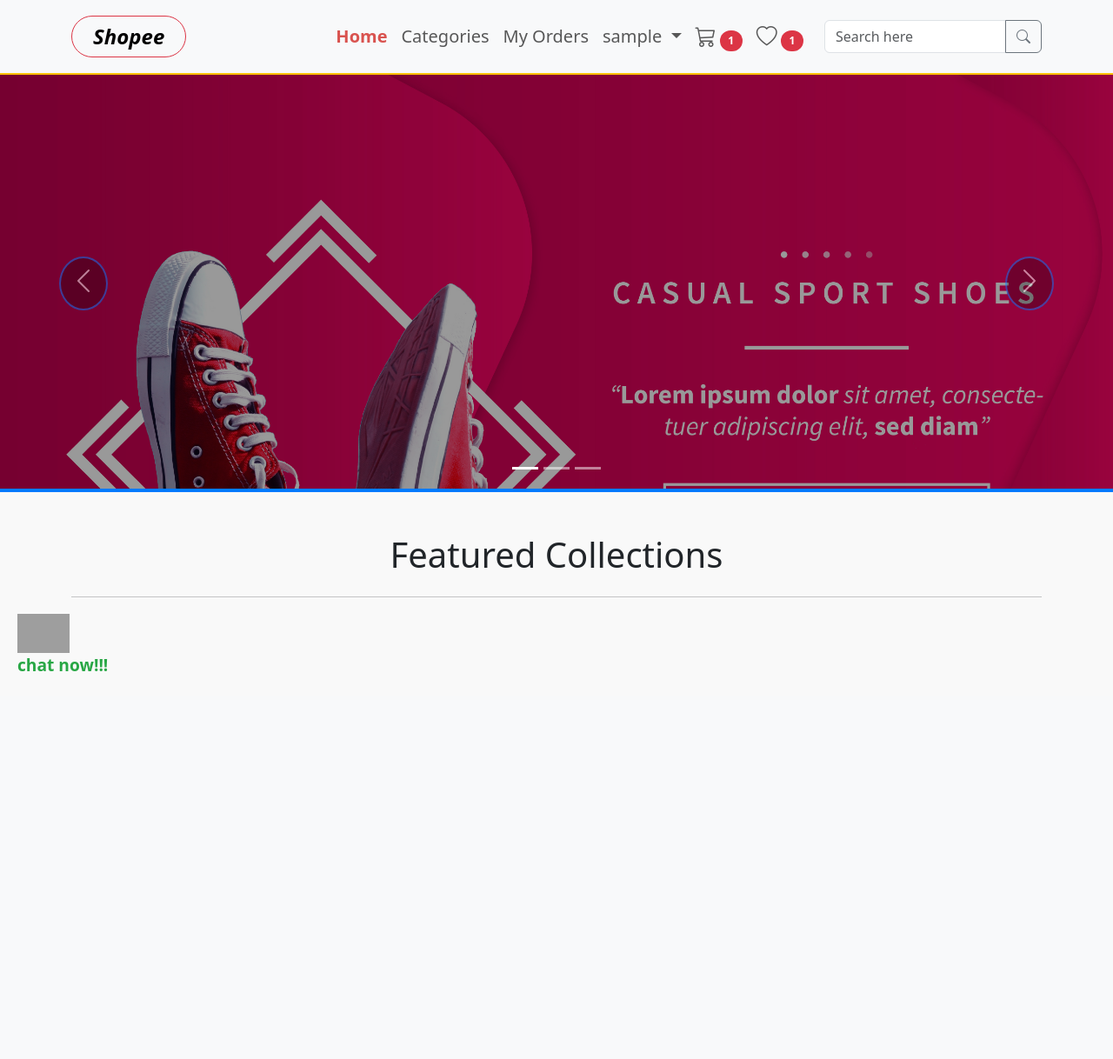
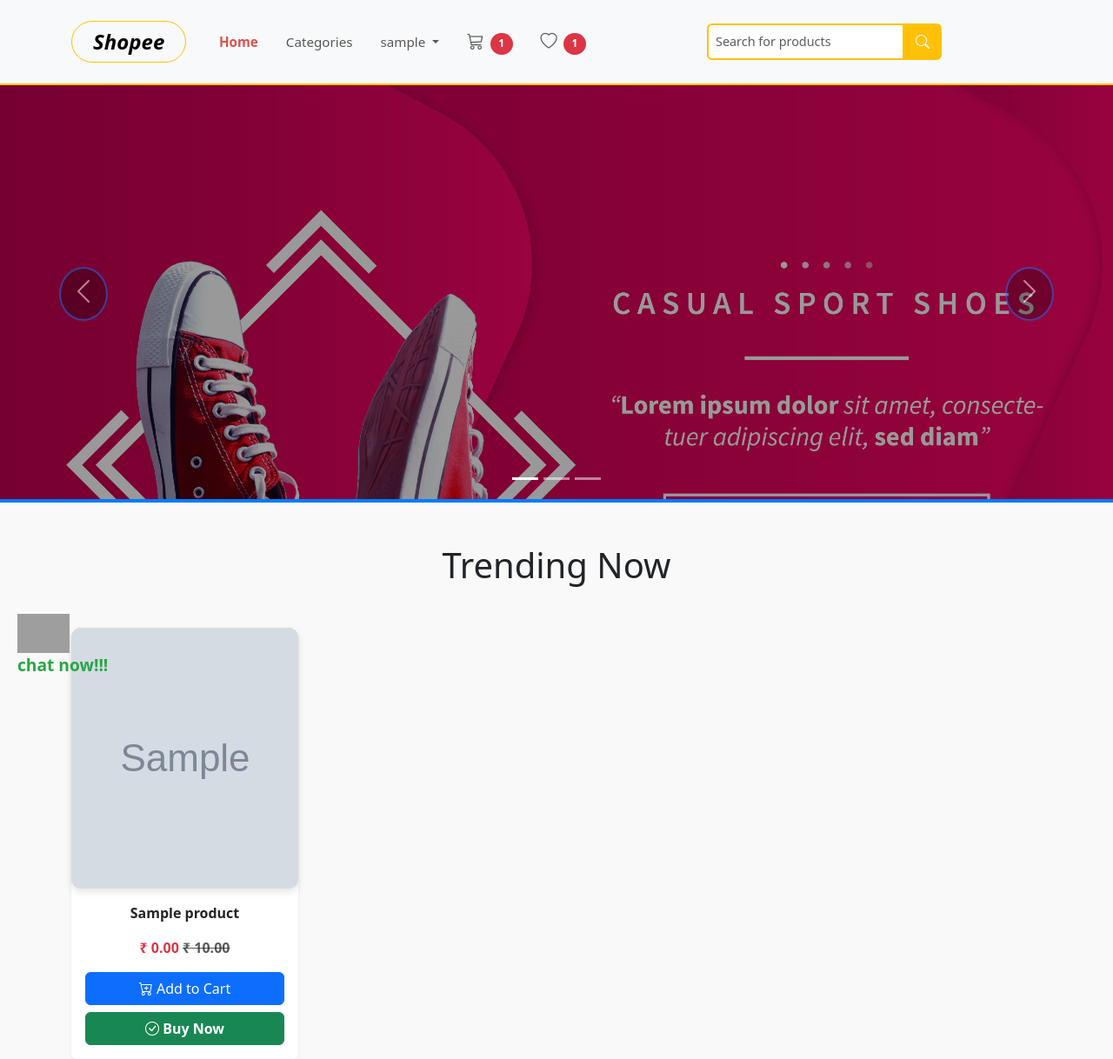
Before and after one commit to franklindcruz/Django_Ecommerce_Website, a Django app: page / in a window 1280 px wide. Shown: the whole page at 87% size. Before the commit the page ends 772 px from the top, so only its background shows below. Run offline with Django 5.2, Linux system fonts and the light colour scheme; a user stored in the database is signed in; tables that the repository leaves empty hold one stand-in row (values such as "Sample post"); grey boxes marked "Sample" are stand-in pictures; one stand-in notice (Sample message) is shown; data that the repository does not hold is empty; some libraries are stand-ins or nearby versions; grey boxes are pictures that could not be loaded.

Commit message:
New commit for saving

```diff
--- a/estore/controller/checkout.py
+++ b/estore/controller/checkout.py
@@ -25,9 +25,9 @@
         'cart_items': cart_items,
         'cart_total': cart_total,
         'user_profile': user_profile,
-        'razorpay_key': settings.RAZORPAY_KEY
+        'razorpay_key': settings.RAZORPAY_KEY_ID
     }
-    print(settings.RAZORPAY_KEY)
+    print(settings.RAZORPAY_KEY_ID)
     return render(request, 'estore/checkout.html', context)
 
 
--- a/estore/templates/estore/inc/navbar.html
+++ b/estore/templates/estore/inc/navbar.html
@@ -1,8 +1,10 @@
-<nav class="navbar navbar-expand-lg bg-body-tertiary">
-  <div class="container my-2">
+<nav class="navbar navbar-expand-lg bg-body-tertiary shadow-sm">
+  <div class="container py-2">
     <!-- Brand Logo -->
-    <a class="navbar-brand fst-italic fw-bold border btn btn-outline-warning shadow-md rounded-pill border-danger px-4"
-      href="{% url 'home' %}">Shopee</a>
+    <a class="navbar-brand fst-italic fw-bold btn btn-outline-warning shadow-md rounded-pill px-4"
+      href="{% url 'home' %}">
+      Shopee
+    </a>
 
     <!-- Toggler for Mobile View -->
     <button class="navbar-toggler" type="button" data-bs-toggle="collapse" data-bs-target="#navbarNav"
@@ -10,76 +12,66 @@
       <span class="navbar-toggler-icon"></span>
     </button>
 
-    <!-- Navbar Content -->
+    <!-- Navbar Links -->
     <div class="collapse navbar-collapse" id="navbarNav">
       <ul class="navbar-nav ms-auto align-items-center">
-        <!-- Home Link -->
         <li class="nav-item">
-          <a class="nav-link {% if request.resolver_match.url_name == 'home' %}active text-danger{% endif %} fs-5"
+          <a class="nav-link {% if request.resolver_match.url_name == 'home' %}active text-danger{% endif %}"
             href="{% url 'home' %}">Home</a>
         </li>
-
-        <!-- Categories Link -->
         <li class="nav-item">
-          <a class="nav-link {% if request.resolver_match.url_name == 'categories' %}active text-danger{% endif %} fs-5"
+          <a class="nav-link {% if request.resolver_match.url_name == 'categories' %}active text-danger{% endif %}"
             href="{% url 'categories' %}">Categories</a>
         </li>
-
         {% if user.is_authenticated %}
-        <!-- My Orders -->
-        <li class="nav-item">
-          <a class="nav-link {% if request.resolver_match.url_name == 'my_orders' %}active text-danger{% endif %} fs-5"
-            href="{% url 'my_orders' %}">My Orders</a>
-        </li>
-
-        <!-- User Dropdown -->
         <li class="nav-item dropdown">
-          <a class="nav-link dropdown-toggle fs-5" href="#" id="userDropdown" role="button" data-bs-toggle="dropdown"
+          <a class="nav-link dropdown-toggle" href="#" id="userDropdown" role="button" data-bs-toggle="dropdown"
             aria-expanded="false">
             {{ request.user.username }}
           </a>
           <ul class="dropdown-menu dropdown-menu-end" aria-labelledby="userDropdown">
-            <li><a class="dropdown-item fs-5" href="#">Profile</a></li>
-            <li><a class="dropdown-item fs-5" href="#">Settings</a></li>
+            <li><a class="dropdown-item" href="#">Profile</a></li>
+            <li><a class="dropdown-item" href="#">Settings</a></li>
             <li>
               <hr class="dropdown-divider">
             </li>
-            <li><a class="dropdown-item text-danger fs-5" href="{% url 'logout' %}">Logout</a></li>
+            <li><a class="dropdown-item text-danger" href="{% url 'logout' %}">Logout</a></li>
           </ul>
         </li>
-
-        <!-- Cart and Wishlist -->
         <li class="nav-item">
           <a href="{% url 'cart_view' %}" class="nav-link">
-            <i class="bi bi-cart3 fs-4"></i>
+            <i class="bi bi-cart3"></i>
             <span id="cart-badge" class="badge bg-danger rounded-pill">{{ cart_items_count }}</span>
           </a>
         </li>
         <li class="nav-item">
           <a href="{% url 'wishlist_view' %}" class="nav-link">
-            <i class="bi bi-heart fs-4"></i>
+            <i class="bi bi-heart"></i>
             <span id="wishlist-badge" class="badge bg-danger rounded-pill">{{ wishlist_items_count }}</span>
           </a>
         </li>
         {% else %}
-        <!-- Login/Register Links -->
         <li class="nav-item">
-          <a href="{% url 'login' %}" class="nav-link fs-5">Login</a>
+          <a href="{% url 'login' %}" class="nav-link">Login</a>
         </li>
         <li class="nav-item">
-          <a href="{% url 'register' %}" class="nav-link fs-5">Register</a>
+          <a href="{% url 'register' %}" class="nav-link">Register</a>
         </li>
         {% endif %}
       </ul>
 
       <!-- Search Bar -->
-      <div class="search-bar d-none d-lg-block ms-3">
-        <div class="input-group">
-          <input type="text" class="form-control" id="searchProducts" placeholder="Search here">
-          <button class="btn btn-outline-secondary" id="basic-addon2">
-            <i class="bi bi-search"></i>
-          </button>
-        </div>
+      <div class="search-bar mt-3 mt-lg-0 d-flex justify-content-center w-100">
+        <form action="{% url 'search_product' %}" method="post">
+          {% csrf_token %}
+          <div class="input-group">
+            <input type="search" class="form-control rounded-start" id="searchProducts" name="product-search"
+              placeholder="Search for products" required>
+            <button type="submit" class="btn btn-outline-secondary rounded-end">
+              <i class="bi bi-search"></i>
+            </button>
+          </div>
+        </form>
       </div>
     </div>
   </div>
--- a/estore/templates/estore/index.html
+++ b/estore/templates/estore/index.html
@@ -7,40 +7,45 @@
 {% endblock %}
 
 {% block content %}
+<div class="container mt-5">
+  <h1 class="text-center mb-5">Trending Now</h1>
+  <div class="row row-cols-1 row-cols-md-4 g-4">
+    {% for item in trending_products %}
+    <div class="col">
+      <div class="card h-100 shadow-sm border-0">
+        <a href="{% url 'product_detail' item.category.slug item.slug %}">
+          <div class="img-container">
+            <img src="{{ item.product_image.url }}" class="card-img-top" alt="{{ item.name }}">
+          </div>
 
-<div class="container mt-5">
-  <div class="row">
-    <div class="col-md-12 text-center">
-      <h1 class="mb-4">Featured Collections</h1>
-      <hr>
-      <div class="row">
-        {% for category in categories %}
-        <div class="col-md-3 mb-4">
-          <div class="card h-100 shadow-sm">
-            <a href="{% url 'categories' category.slug %}" class="text-decoration-none">
-              <div class="card-img-container">
-                <img src="{{category.image.url}}" class="card-img-top" alt="{{category.name}}">
-              </div>
-              <div class="card-body text-center">
-                <h5 class="card-title">{{category.name}}</h5>
-              </div>
-            </a>
+          <div class="card-body text-center">
+            <p class="fw-bold">{{ item.name }}</p>
+            <p class="text-danger fw-bold">&#8377; {{ item.discount_price }}
+              <span class="text-muted text-decoration-line-through">&#8377; {{ item.original_price }}</span>
+            </p>
+            {% if item.quantity > 0 %}
+            <div class="d-grid gap-2">
+              <button class="btn btn-primary addToCartBtn" data-product-id="{{ item.id }}">
+                <i class="bi bi-cart-plus"></i> Add to Cart
+              </button>
+              <button class="btn btn-success">
+                <i class="bi bi-check-circle"></i> Buy Now
+              </button>
+            </div>
+            {% else %}
+            <button class="btn btn-danger" disabled>
+              <i class="bi bi-ban"></i> Out of Stock
+            </button>
+            {% endif %}
           </div>
-        </div>
-        {% endfor %}
+        </a>
       </div>
     </div>
+    {% endfor %}
   </div>
 </div>
-
-<script>
-  const searchProductsUrl = "{% url 'search_products' %}";
-</script>
-
 {% endblock %}
 
 {% block scripts %}
-
 <script src="{% static 'js/slider.js' %}"></script>
-
 {% endblock %}
--- a/estore/templates/estore/layouts/main.html
+++ b/estore/templates/estore/layouts/main.html
@@ -6,6 +6,8 @@
   <meta charset="UTF-8" />
   <meta name="viewport" content="width=device-width, initial-scale=1.0" />
   <title>E-store | {% block title %} {% endblock %}</title>
+  <link rel="icon" type="image/x-icon" href="{% static 'images/favicon.ico' %}">
+
   <link href="https://cdn.jsdelivr.net/npm/bootstrap@5.3.3/dist/css/bootstrap.min.css" rel="stylesheet"
     integrity="sha384-QWTKZyjpPEjISv5WaRU9OFeRpok6YctnYmDr5pNlyT2bRjXh0JMhjY6hW+ALEwIH" crossorigin="anonymous" />
   <link rel="stylesheet" href="https://cdn.jsdelivr.net/npm/bootstrap-icons@1.11.3/font/bootstrap-icons.min.css">
@@ -13,7 +15,7 @@
   <link rel="preconnect" href="https://fonts.gstatic.com" crossorigin>
   <link href="https://fonts.googleapis.com/css2?family=Roboto:wght@400;500;700&display=swap" rel="stylesheet">
 
-  <!-- CSS -->
+  <!-- Alertify -->
   <link rel="stylesheet" href="//cdn.jsdelivr.net/npm/alertifyjs@1.14.0/build/css/alertify.min.css" />
   <!-- Default theme -->
   <link rel="stylesheet" href="//cdn.jsdelivr.net/npm/alertifyjs@1.14.0/build/css/themes/default.min.css" />
@@ -43,33 +45,47 @@
     <p>chat now!!!</p>
   </a>
 
+  <!-- Bootstrap Popper -->
   <script src="https://cdn.jsdelivr.net/npm/@popperjs/core@2.11.8/dist/umd/popper.min.js"
     integrity="sha384-I7E8VVD/ismYTF4hNIPjVp/Zjvgyol6VFvRkX/vR+Vc4jQkC+hVqc2pM8ODewa9r"
     crossorigin="anonymous"></script>
-
+  <!-- Bootstrap  -->
   <script src="https://cdn.jsdelivr.net/npm/bootstrap@5.3.3/dist/js/bootstrap.min.js"
     integrity="sha384-0pUGZvbkm6XF6gxjEnlmuGrJXVbNuzT9qBBavbLwCsOGabYfZo0T0to5eqruptLy"
     crossorigin="anonymous"></script>
+
+  <!-- jQuery -->
   <script src="https://code.jquery.com/jquery-3.7.1.min.js"
     integrity="sha256-/JqT3SQfawRcv/BIHPThkBvs0OEvtFFmqPF/lYI/Cxo=" crossorigin="anonymous"></script>
+
+  <!-- jQuery UI -->
   <script src="https://code.jquery.com/ui/1.14.1/jquery-ui.js"></script>
 
   <script src="{% static 'js/search_products.js' %}"></script>
 
   <script>
-    var availableTags = []
+    // Define the URL first
+    const ProductsListQueryUrl = "{% url 'product_list_query' %}";
 
+    var availableTags = [];
+
+    // AJAX request to fetch product suggestions
     $.ajax({
       method: 'GET',
-      url: searchProductsUrl,
+      url: ProductsListQueryUrl,
       success: function (response) {
-        console.log(response)
-      }
-    })
-    $('#searchProducts').autocomplete({
-      source: availableTags
+        startAutoComplete(response);
+      },
     });
+
+    function startAutoComplete(availableTags) {
+      $('#searchProducts').autocomplete({
+        source: availableTags
+      });
+    }
+
   </script>
+
 
   <!--Start of Tawk.to Script-->
   <script type="text/javascript">
@@ -84,6 +100,9 @@
     })();
   </script>
   <!--End of Tawk.to Script-->
+
+  <!-- navbar -->
+  <script src="{% static 'js/navbar.js' %}"></script>
 
   <!-- quantity setup -->
   <script src="{% static 'js/quantity_control.js' %}"></script>
@@ -103,18 +122,6 @@
   <!-- messages setup -->
   <script src="{% static 'js/messages.js' %}"></script>
 
-
-  <!-- alertify js -->
-  <script src="//cdn.jsdelivr.net/npm/alertifyjs@1.14.0/build/alertify.min.js"></script>
-
-  <script>
-    alertify.set('notifier', 'position', 'bottom-right');
-    {% for message in messages %}
-    alertify["{{ message.tags }}"]("{{ message }}");
-    {% endfor %}
-  </script>
-
-
   {% block scripts %} {% endblock %}
 </body>
 
--- a/estore/urls.py
+++ b/estore/urls.py
@@ -6,10 +6,11 @@
     path('', views.index, name='home'),
     path('categories/', views.category, name='categories'),
     path('categories/<str:slug>/', views.category_detail, name='category_detail'),
-    path('categories/<str:cate_slug>/<str:prod_slug>/',
-         views.product_detail, name='product_detail'),
+    path('categories/<str:cate_slug>/<str:prod_slug>/', views.product_detail, name='product_detail'),
 
-    path('search_products/',views.search_products,name='search_products'),
+
+    path('product_list_query/', views.product_list_query, name='product_list_query'),
+    path('search_product/', views.search_product, name='search_product'),
 
     path('register/', auth.register, name='register'),
     path('login/', auth.login, name='login'),
--- a/estore/views.py
+++ b/estore/views.py
@@ -2,13 +2,21 @@
 from .models import Category, Product
 from django.contrib import messages
 from django.http import JsonResponse
+from django.core.exceptions import ObjectDoesNotExist
+from django.urls import reverse
+
 
 # Create your views here.
 def index(request):
-    return render(request, 'estore/index.html')
+    trending_products = Product.objects.filter(trending=True)
+    context = {
+        'trending_products': trending_products
+    }
+    return render(request, 'estore/index.html', context)
 
 
 def category(request):
+
     categories = Category.objects.filter(status=1)
     context = {
         'categories': categories
@@ -45,8 +53,35 @@
         messages.warning(request, 'Product not found')
         return redirect('categories')
 
-def search_products(request):
-    products = Product.objects.filter(status=0).values_list('name', flat=True)
-    productsList= list(products)
+def product_list_query(request):
+    try:
+        # Fetch product names with available=True
+        products = Product.objects.filter(available=True).values_list('name', flat=True)
+        products_list = list(products)
 
-    return JsonResponse(productsList, safe=False)
+        # Return the list of product names
+        return JsonResponse(products_list, safe=False)
+
+    except ObjectDoesNotExist:
+        # Handle cases where the query fails
+        return JsonResponse({'error': 'No products found'}, status=404)
+
+    except Exception as e:
+        # Log the error (optional) and return a 500 response
+        print(f"Error in search_products view: {e}")
+        return JsonResponse({'error': 'Something went wrong'}, status=500)
+
+def search_product(request):
+    if request.method == 'POST':
+        searchitem = request.POST.get('product-search')
+        if not searchitem:
+            return redirect(request.META.get('HTTP_REFERER'))
+        else:
+            product = Product.objects.filter(name__icontains=searchitem).first()
+            if product:
+                # Use `reverse` to generate the correct URL
+                return redirect(reverse('product_detail', args=[product.category.slug, product.slug]))
+            else:
+                messages.info(request, 'No results found for ' + searchitem)
+                return redirect(request.META.get('HTTP_REFERER'))
+    return redirect(request.META.get('HTTP_REFERER'))
--- a/static/css/styles.css
+++ b/static/css/styles.css
@@ -2,26 +2,76 @@
   background-color: #f9f9f9;
 }
 
+a {
+  text-decoration: none;
+  color: inherit;
+}
 /* Navbar Styling */
 .navbar {
-  box-shadow: 0 4px 12px rgba(0, 0, 0, 0.1);
   border-bottom: 2px solid #ffc107;
-  padding: 0.5rem 1rem;
+  padding: 1rem;
 }
 
 .navbar-brand {
   font-size: 1.5rem;
-  padding: 0.3rem 0.8rem;
 }
 
-/* Nav Items */
-.nav-link {
-  transition: color 0.3s ease;
-  padding: 0.5rem 1rem;
+/* Search Bar */
+.search-bar {
+  flex-grow: 1;
+  max-width: 500px;
+  margin-top: 0.5rem;
 }
 
-.nav-link:hover {
-  color: #0047f9;
+.search-bar .form-control {
+  border: 2px solid #ffc107;
+  padding: 0.5rem;
+  font-size: 0.9rem;
+}
+
+.search-bar .btn {
+  border: 2px solid #ffc107;
+  background-color: #ffc107;
+  color: #fff;
+}
+
+.search-bar .btn:hover {
+  background-color: #ff9800;
+  border-color: #ff9800;
+}
+
+/* Responsive Adjustments */
+@media (max-width: 991px) {
+  .search-bar {
+    margin-top: 1rem;
+    width: 100%;
+  }
+
+  .navbar-nav {
+    text-align: center;
+    flex-wrap: wrap;
+  }
+
+  .navbar-brand {
+    margin-bottom: 0.5rem;
+  }
+}
+
+@media (max-width: 768px) {
+  .search-bar .form-control {
+    font-size: 0.85rem;
+  }
+
+  .search-bar .btn {
+    font-size: 0.85rem;
+  }
+}
+
+/* Navbar Items */
+.nav-link {
+  font-size: 0.95rem;
+  margin-right: 1rem;
+  padding: 0.5rem;
 }
 
 .nav-link.active {
@@ -29,17 +79,10 @@
   color: #d9534f !important;
 }
 
-/* Search Bar Styling */
-.search-bar {
-  width: 250px;
-}
-
-.search-bar .form-control {
-  border-radius: 0.375rem 0 0 0.375rem;
-}
-
-.search-bar .btn {
-  border-radius: 0 0.375rem 0.375rem 0;
+/* Icons */
+.nav-item i {
+  font-size: 1.2rem;
+  margin-right: 0.2rem;
 }
 
 /* Dropdown Styling */
--- a/static/js/checkout.js
+++ b/static/js/checkout.js
@@ -40,7 +40,7 @@
         }
         console.log(response)
         var options = {
-          key: 'rzp_test_SROSnyInFv81S4', // Enter the Key ID generated from the Dashboard
+          key: razorpayKeyId, // Enter the Key ID generated from the Dashboard
           amount: response.total_price * 100, // Amount is in currency subunits. Default currency is INR. Hence, 50000 refers to 50000 paise
           currency: 'INR',
           name: 'SHOPEE',
@@ -79,15 +79,14 @@
                 }).then(value => {
                   window.location.href = '/my_orders/'
                 })
+              },
+              error: function (response_c) {
+                swal({
+                  title: 'Error!',
+                  text: response_c.responseJSON.error,
+                  icon: 'error'
+                })
               }
-              // error: function (response) {
-              //   if (response.responseJSON && response.responseJSON.error) {
-              //     alertify.error(response.responseJSON.error);
-              //   } else {
-              //     alertify.error('An error occurred. Please try again.');
-              //   }
-              //   console.log(response);
-              // }
             })
           },
           prefill: {
@@ -103,78 +102,7 @@
           }
         }
         var rzp1 = new Razorpay(options)
-        // rzp1.on('payment.failed', function (response) {
-        //   alert(response.error.code)
-        //   alert(response.error.description)
-        //   alert(response.error.source)
-        //   alert(response.error.step)
-        //   alert(response.error.reason)
-        //   alert(response.error.metadata.order_id)
-        //   alert(response.error.metadata.payment_id)
-        // })
         rzp1.open()
-
-        // let options = {
-        //   key: razorpayKeyId , // Enter the Key ID from the Dashboard
-        //   amount: response.cart_total * 100, // Amount in paise
-        //   currency: 'INR',
-        //   name: 'SHOPEE', // Business name
-        //   image: 'https://marketplace.canva.com/EAE72jfknRM/2/0/1600w/canva-yellow-and-black-online-shop-business-logo-AvRZNVCTIeg.jpg', // Logo URL
-        // handler: function (response_b) {
-        //   alert(response_b.razorpay_payment_id);
-
-        //   let data = {
-        //     fname: fname,
-        //     lname: lname,
-        //     email: email,
-        //     phone: phone,
-        //     address: address,
-        //     city: city,
-        //     state: state,
-        //     country: country,
-        //     zipcode: zipcode,
-        //     payment_mode: 'Paid by Razorpay',
-        //     payment_id: response_b.razorpay_payment_id,
-        //     csrfmiddlewaretoken: token
-        //   };
-
-        //     $.ajax({
-        //       method: "POST",
-        //       url: placeOrderUrl,
-        //       data: data,
-        //       success: function (response_c) {
-        //         console.log(response_c);
-
-        //         swal({
-        //           title: 'Congratulations!',
-        //           text: response_c.status,
-        //           icon: 'success'
-        //         }).then(() => {
-        //           window.location.href = '/my_orders/';
-        //         });
-        //       },
-        //       error: function (response) {
-        //         if (response.responseJSON && response.responseJSON.error) {
-        //           alertify.error(response.responseJSON.error);
-        //         } else {
-        //           alertify.error('An error occurred. Please try again.');
-        //         }
-        //         console.log(response);
-        //       }
-        //     });
-        //   },
-        //   prefill: {
-        //     name: fname + ' ' + lname, // Customer's name
-        //     email: email,
-        //     contact: phone // Customer's phone number
-        //   },
-        //   theme: {
-        //     color: '#3399cc'
-        //   },
-        // };
-
-        // let rzp1 = new Razorpay(options);
-        // rzp1.open();
       }
     })
   }
--- /dev/null
+++ b/static/js/navbar.js
@@ -0,0 +1,10 @@
+document.addEventListener('DOMContentLoaded', () => {
+  const toggler = document.querySelector('.navbar-toggler');
+  const searchBar = document.querySelector('.search-bar');
+
+  toggler.addEventListener('click', () => {
+    if (window.innerWidth < 992) {
+      searchBar.classList.toggle('show-search');
+    }
+  });
+});
```
Also changed, not shown: estore/models.py (+4 -4 lines), estore/templates/estore/checkout.html (+38 -3 lines), my_ecomm/settings.py (+5 -5 lines), static/images/favicon.ico (added), static/images/favicon.png (added), 1 other file.
